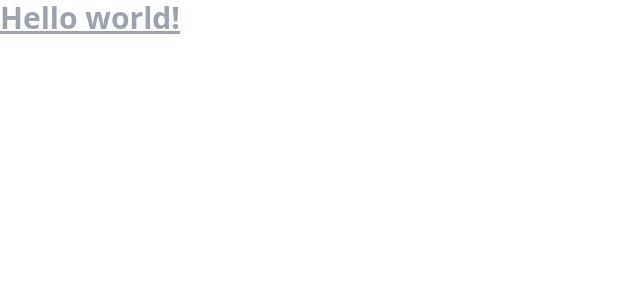
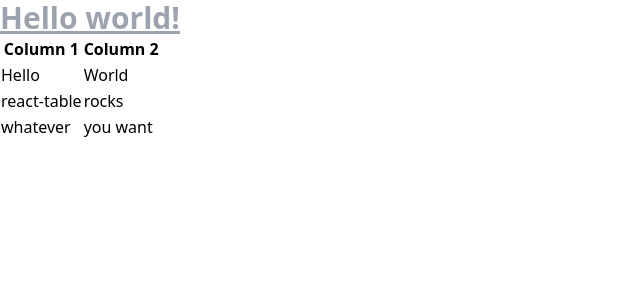
Before and after one commit to macedo/myplatecalculator.app, a Next.js app: page / in a window 1280 px wide. Shown: the top 300 px of the page, without its empty margins (0-640 px from the left). Built offline with nearby package versions, Linux system fonts and the light colour scheme.

Commit message:
chore: add react-table

```diff
--- /dev/null
+++ b/components/Table.tsx
@@ -0,0 +1,59 @@
+import { FC } from "react";
+import { useTable } from "react-table";
+
+type props = {
+  columns: any,
+  data: any,
+}
+
+const Table: FC<props> = ({columns, data}) => {
+
+  const {
+    getTableProps,
+    getTableBodyProps,
+    headerGroups,
+    prepareRow,
+    rows,
+  } = useTable({columns, data});
+
+  return (
+    <table {...getTableProps()}>
+      <thead>
+        {headerGroups.map(headerGroup => (
+          // eslint-disable-next-line react/jsx-key
+          <tr {...headerGroup.getHeaderGroupProps()}>
+            {headerGroup.headers.map(column => (
+              // eslint-disable-next-line react/jsx-key
+              <th {...column.getHeaderProps()}>
+               {
+                 column.render('Header')
+               }
+              </th>
+            ))}
+          </tr>
+        ))}
+      </thead>
+      <tbody {...getTableBodyProps()}>
+        {rows.map(row => {
+          prepareRow(row);
+
+          return (
+            // eslint-disable-next-line react/jsx-key
+            <tr {...row.getRowProps()}>
+              {row.cells.map(cell => {
+                return (
+                  // eslint-disable-next-line react/jsx-key
+                  <td {...cell.getCellProps()}>
+                    {cell.render("Cell")}
+                  </td>
+                );
+              })}
+            </tr>
+          );
+        })}
+      </tbody>
+    </table>
+  );
+};
+
+export default Table;
--- a/package.json
+++ b/package.json
@@ -11,12 +11,14 @@
   "dependencies": {
     "next": "12.2.3",
     "react": "18.2.0",
-    "react-dom": "18.2.0"
+    "react-dom": "18.2.0",
+    "react-table": "^7.8.0"
   },
   "devDependencies": {
     "@types/node": "18.6.1",
     "@types/react": "18.0.15",
     "@types/react-dom": "18.0.6",
+    "@types/react-table": "^7.7.12",
     "autoprefixer": "^10.4.7",
     "eslint": "8.20.0",
     "eslint-config-next": "12.2.3",
--- a/pages/index.tsx
+++ b/pages/index.tsx
@@ -1,7 +1,43 @@
 import type { NextPage } from 'next'
+import { useMemo } from 'react'
 import Head from 'next/head'
 
+import Table from '../components/Table'
+
 const Home: NextPage = () => {
+
+  const data = useMemo(
+    () => [
+      {
+        col1: 'Hello',
+        col2: 'World',
+      },
+      {
+        col1: 'react-table',
+        col2: 'rocks',
+      },
+      {
+        col1: 'whatever',
+        col2: 'you want',
+      },
+    ],
+    []
+  )
+
+  const columns = useMemo(
+    () => [
+      {
+        Header: 'Column 1',
+        accessor: 'col1', // accessor is the "key" in the data
+      },
+      {
+        Header: 'Column 2',
+        accessor: 'col2',
+      },
+    ],
+    []
+  )
+
   return (
     <div>
       <Head>
@@ -14,8 +50,10 @@
         <h1 className="text-3xl font-bold underline text-gray-400">
           Hello world!
         </h1>
+
+        <Table columns={columns} data={data} />
+
       </main>
-
       <footer>
       </footer>
     </div>
```
Also changed, not shown: 1 other file (tests, documents, lock files or other folders).
